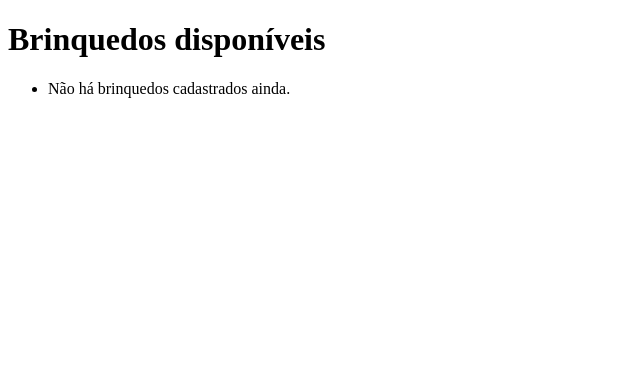
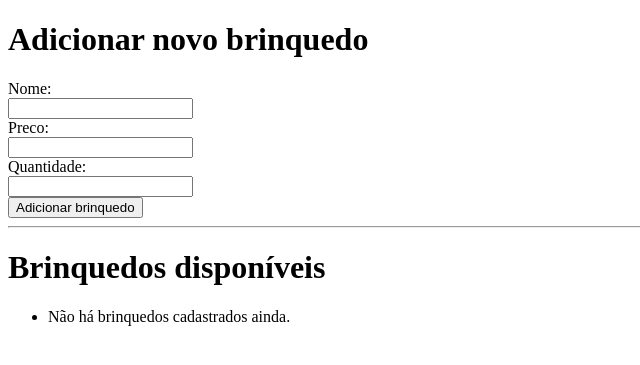
Before and after one commit to Bl4CKAT/projeto_brinquedos, a Django app: page / in a window 1280 px wide. Shown: the top 365 px of the page, without its empty margins (0-640 px from the left). Run offline with Django 5.2, Linux system fonts and the light colour scheme; data that the repository does not hold is empty.

Commit message:
Foi feito o CRUD podendo adicionar brinquedos direto pelo site

```diff
--- /dev/null
+++ b/brinquedos/core/forms.py
@@ -0,0 +1,7 @@
+from django import forms
+from .models import Brinquedo
+
+class BrinquedoForm(forms.ModelForm):
+    class Meta:
+        model = Brinquedo
+        fields = ['nome', 'preco', 'quantidade']
--- a/brinquedos/core/templates/lista.html
+++ b/brinquedos/core/templates/lista.html
@@ -1,13 +1,43 @@
 <!DOCTYPE html>
 <html>
 <head>
+    <meta charset="utf-8">
     <title>Lojinha de Brinquedos</title>
 </head>
 <body>
+    <h1>Adicionar novo brinquedo</h1>
+
+    <form method="post" novalidate>
+        {% csrf_token %}
+        {{ form.non_field_errors }}
+        <div>
+            {{ form.nome.label_tag }}<br>
+            {{ form.nome }}<br>
+            {{ form.nome.errors }}
+        </div>
+        <div>
+            {{ form.preco.label_tag }}<br>
+            {{ form.preco }}<br>
+            {{ form.preco.errors }}
+        </div>
+        <div>
+            {{ form.quantidade.label_tag }}<br>
+            {{ form.quantidade }}<br>
+            {{ form.quantidade.errors }}
+        </div>
+        <button type="submit">Adicionar brinquedo</button>
+    </form>
+
+    <hr>
+
     <h1>Brinquedos disponíveis</h1>
     <ul>
         {% for b in brinquedos %}
-    <li>{{ b.nome }} — R$ {{ b.preco }} ({{ b.quantidade }} em estoque)</li>
+            <li>
+                {{ b.nome }} — R$ {{ b.preco }} ({{ b.quantidade }} em estoque)
+                [<a href="{% url 'editar_brinquedo' b.id %}">Editar</a>]
+                [<a href="{% url 'excluir_brinquedo' b.id %}">Excluir</a>]
+            </li>
         {% empty %}
             <li>Não há brinquedos cadastrados ainda.</li>
         {% endfor %}
--- a/brinquedos/core/urls.py
+++ b/brinquedos/core/urls.py
@@ -3,4 +3,6 @@ from . import views
 
 urlpatterns = [
     path('', views.lista_brinquedos, name='lista_brinquedos'),
+    path('editar/<int:id>/', views.editar_brinquedo, name='editar_brinquedo'),
+    path('excluir/<int:id>/', views.excluir_brinquedo, name='excluir_brinquedo'),
 ]
--- a/brinquedos/core/views.py
+++ b/brinquedos/core/views.py
@@ -1,8 +1,38 @@
-from django.shortcuts import render
+from django.shortcuts import render, redirect, get_object_or_404
 from .models import Brinquedo
+from .forms import BrinquedoForm
 
 def lista_brinquedos(request):
     brinquedos = Brinquedo.objects.all()
-    return render(request, "lista.html", {"brinquedos": brinquedos})
 
-# Create your views here.
+    if request.method == 'POST':
+        form = BrinquedoForm(request.POST)
+        if form.is_valid():
+            form.save()
+            return redirect('lista_brinquedos')
+
+    else:
+        form = BrinquedoForm()
+
+    return render(request, "lista.html", {"brinquedos": brinquedos, "form": form})
+
+
+def editar_brinquedo(request, id):
+    brinquedo = get_object_or_404(Brinquedo, id=id)
+    if request.method == 'POST':
+        form = BrinquedoForm(request.POST, instance=Brinquedo)
+        if form.is_valid():
+            form.save()
+            return redirect('lista_brinquedos')
+
+    else:
+        form = BrinquedoForm(instance=brinquedo)
+    return render(request, 'editar.html', {'form': form, 'brinquedo': brinquedo})
+
+
+def excluir_brinquedo(request, id):
+    brinquedo = get_object_or_404(Brinquedo, id=id)
+    if request.method == 'POST':
+        brinquedo.delete()
+        return redirect('lista_brinquedos')
+    return render(reuqest, 'exluir.html', {'brinquedo': brinquedo})
```
Also changed, not shown: brinquedos/core/templates/editar.html (added, +18 -0 lines), brinquedos/core/templates/excluir.html (added, +17 -0 lines). Lines whose indentation alone changed are shown as unchanged.
